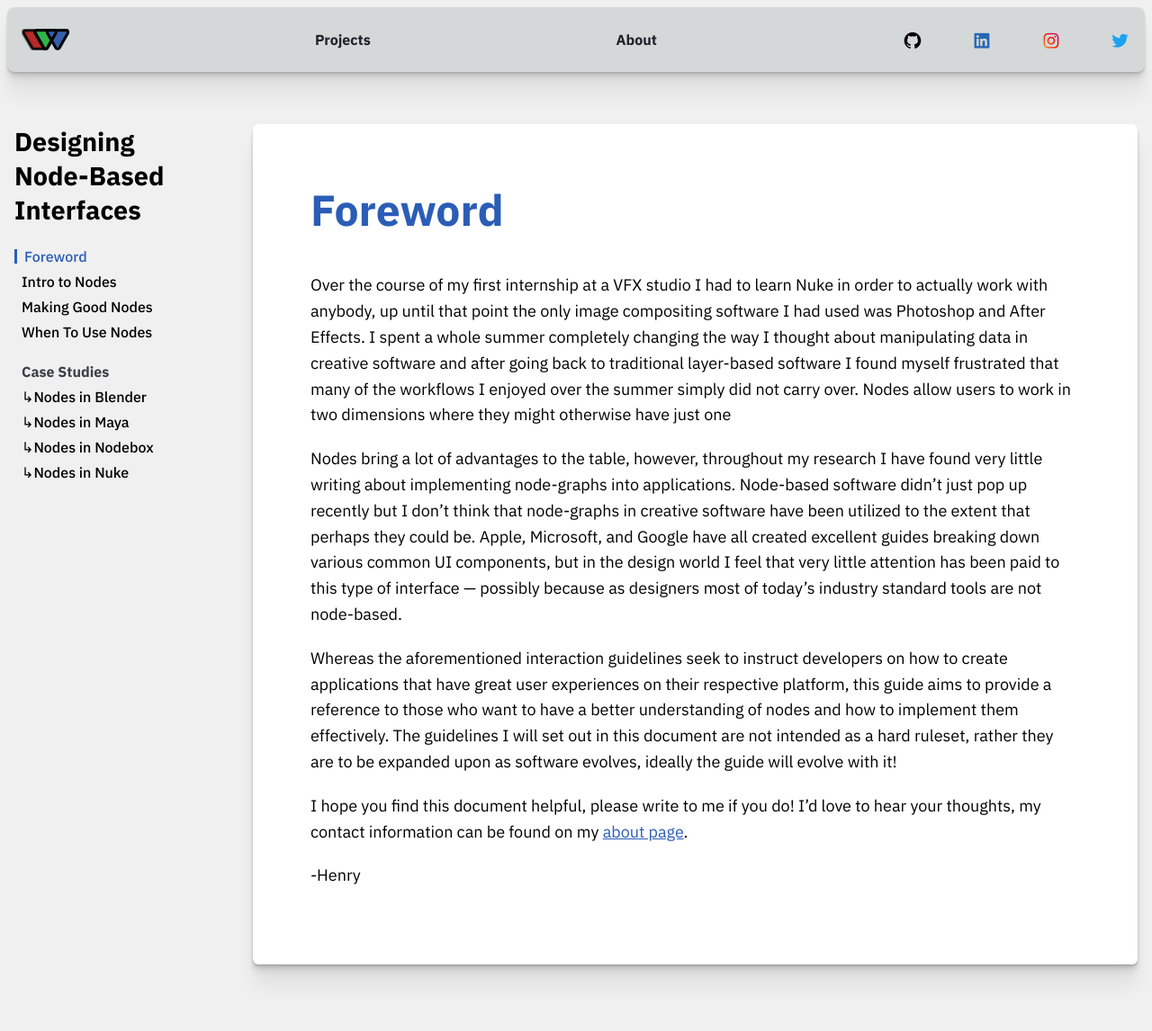
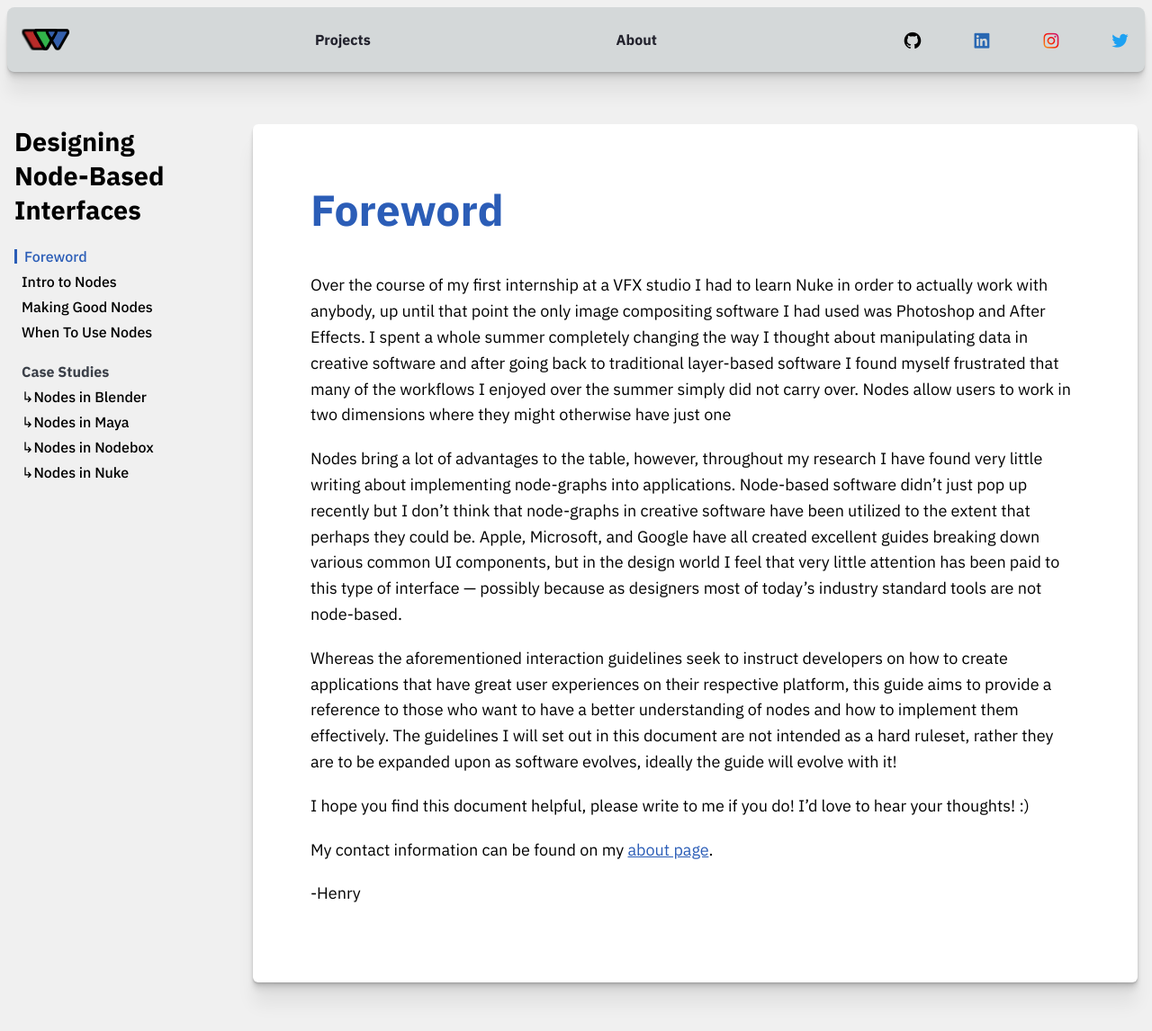
Before and after one commit to Shrinks99/node-based-interfaces, a Jekyll site: the page built from _collections/_sections/foreword.md, in a window 1280 px wide and 1156 px high. Shown: the top 1146 px of the window at 90% size. Built offline with Jekyll 4.4.1, drawn with Linux system fonts in a browser that asks for light colours.

```diff
--- a/_collections/_sections/foreword.md
+++ b/_collections/_sections/foreword.md
@@ -12,6 +12,8 @@ Nodes bring a lot of advantages to the table, however, throughout my research I
 
 Whereas the aforementioned interaction guidelines seek to instruct developers on how to create applications that have great user experiences on their respective platform, this guide aims to provide a reference to those who want to have a better understanding of nodes and how to implement them effectively.  The guidelines I will set out in this document are not intended as a hard ruleset, rather they are to be expanded upon as software evolves, ideally the guide will evolve with it!
 
-I hope you find this document helpful, please write to me if you do!  I'd love to hear your thoughts, my contact information can be found on my [about page](https://wilkinson.graphics/about).
+I hope you find this document helpful, please write to me if you do!  I'd love to hear your thoughts! :)
+
+My contact information can be found on my [about page](https://wilkinson.graphics/about).
 
 -Henry
```
